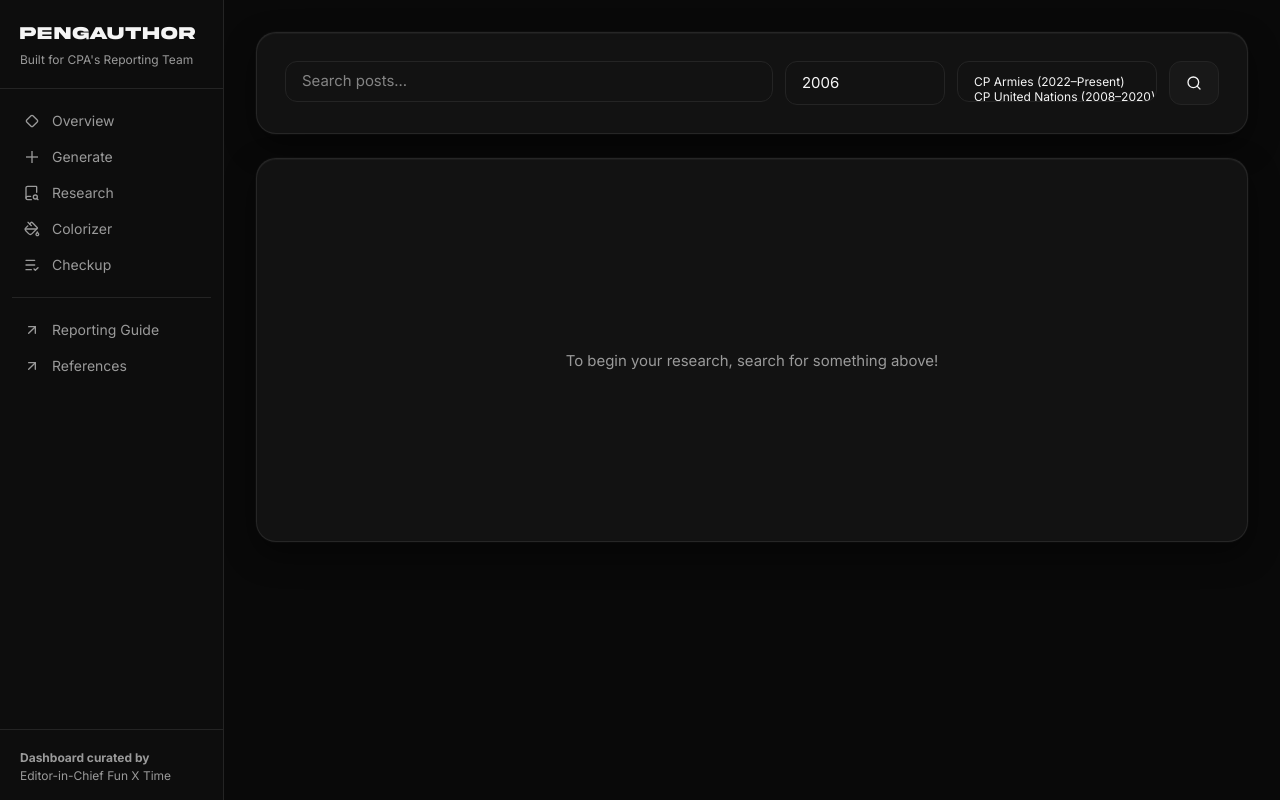
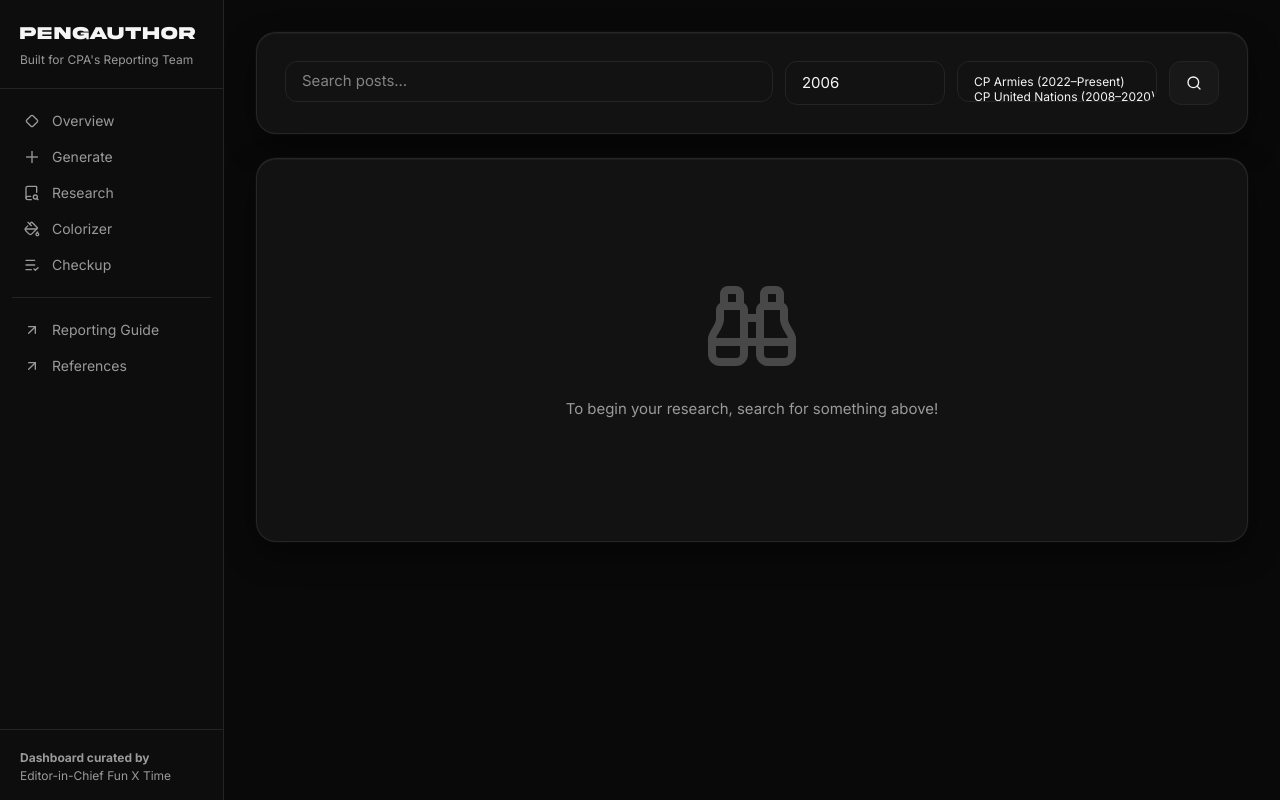
Before and after one commit to FunXTime/Pengauthor, a Next.js app: page /research in a window 1280 px wide. Built offline with nearby package versions, Linux system fonts and the light colour scheme.

Commit message:
v0.5.1
- Add missing icons: "researchHero", "researchLoading"

```diff
--- a/components/Icon.jsx
+++ b/components/Icon.jsx
@@ -219,6 +219,38 @@ export default function Icon({
         </svg>
       );
 
+    case "researchHero":
+      return (
+        <svg
+          className={svgClassName}
+          viewBox="0 0 24 24"
+          {...svgProps}
+        >
+          <path d="M10 10h4" />
+          <path d="M19 7V4a1 1 0 0 0-1-1h-2a1 1 0 0 0-1 1v3" />
+          <path d="M20 21a2 2 0 0 0 2-2v-3.851c0-1.39-2-2.962-2-4.829V8a1 1 0 0 0-1-1h-4a1 1 0 0 0-1 1v11a2 2 0 0 0 2 2z" />
+          <path d="M22 16H2" />
+          <path d="M4 21a2 2 0 0 1-2-2v-3.851c0-1.39 2-2.962 2-4.829V8a1 1 0 0 1 1-1h4a1 1 0 0 1 1 1v11a2 2 0 0 1-2 2z" />
+          <path d="M9 7V4a1 1 0 0 0-1-1H6a1 1 0 0 0-1 1v3" />
+        </svg>
+      );
+
+     case "researchLoading":
+      return (
+        <svg
+          className={svgClassName}
+          viewBox="0 0 24 24"
+          {...svgProps}
+        >
+          <path d="M3 7V5a2 2 0 0 1 2-2h2" />
+          <path d="M17 3h2a2 2 0 0 1 2 2v2" />
+          <path d="M21 17v2a2 2 0 0 1-2 2h-2" />
+          <path d="M7 21H5a2 2 0 0 1-2-2v-2" />
+          <circle cx="12" cy="12" r="3" />
+          <path d="m16 16-1.9-1.9" />
+        </svg>
+      );
+
     case "notFound":
       return (
         <svg
--- a/package.json
+++ b/package.json
@@ -3,7 +3,7 @@
   "description": "CPA Media Department's premier writing tool",
   "author": "Fun X Time",
   "license": "MIT",
-  "version": "0.5.0",
+  "version": "0.5.1",
   "private": true,
   "scripts": {
     "dev": "next dev",
```
Also changed, not shown: 1 other file (tests, documents, lock files or other folders).
